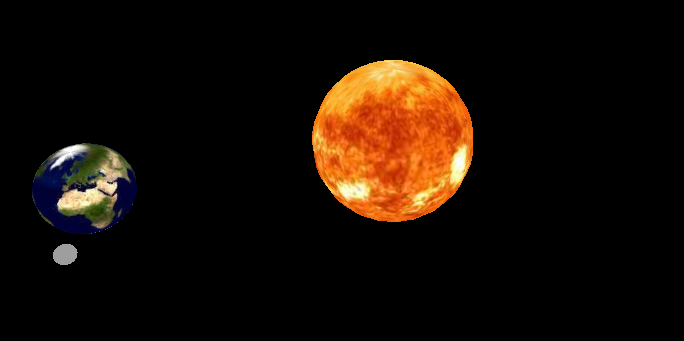
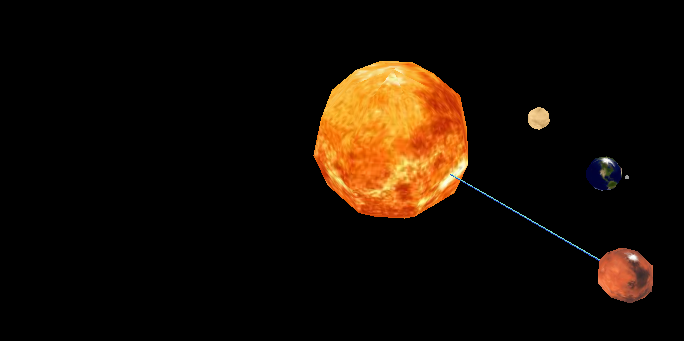
Before and after one commit to viniciuslopes13/solarSystem, a website: page index.html in a window 1280 px wide. Shown: the part 259-600 px from the top of the page, without its empty margins (247-931 px from the left). Drawn offline with nearby package versions, Linux system fonts and the light colour scheme.

Commit message:
adição de rotação

```diff
--- a/index.html
+++ b/index.html
@@ -14,6 +14,8 @@
 		<!--<script src="js/three.js"></script>-->
 		<script type="text/javascript" src="https://cdnjs.cloudflare.com/ajax/libs/three.js/0.138.3/three.js"></script>
 		<script src="js/OrbitControls.js"></script>
+		<script src="js/Rotation.js"></script>
+		<script src="js/Planet.js"></script>
 		<script src="js/scene.js"></script>
 	</body>
 </html>
--- /dev/null
+++ b/js/Planet.js
@@ -0,0 +1,21 @@
+
+class Planet {
+
+    constructor(raio, posicaoX, textureFile) {
+        this.raio = raio;
+        this.posicaoX = posicaoX;
+        this.textureFile = textureFile;
+    }
+
+    getMesh() {
+        if (this.mesh === undefined || this.mesh === null) {
+            const geometriaPlaneta = new THREE.SphereGeometry(this.raio);
+            const textura = new THREE.TextureLoader().load(this.textureFile);
+            const material = new THREE.MeshBasicMaterial({ map: textura });
+            this.mesh = new THREE.Mesh(geometriaPlaneta, material);
+            this.mesh.position.x += this.posicaoX;
+        }
+        return this.mesh;
+    }
+
+}
--- /dev/null
+++ b/js/Rotation.js
@@ -0,0 +1,20 @@
+class Rotation {
+
+	constructor(planetMesh, showRotation = false) {
+		this.planetPositionX = planetMesh.position.x;
+		this.y = 0.25;
+		this.z = 0.25;
+		this.showRotation = showRotation;
+	}
+
+	getMesh() {
+		if (this.mesh === undefined || this.mesh === null) {
+			const geometry = new THREE.BoxGeometry(this.planetPositionX, 0.25, 0.25);
+			const material = new THREE.MeshNormalMaterial();
+			this.mesh = new THREE.Mesh(geometry, material);
+			this.mesh.position.x = this.planetPositionX / 2;
+			this.mesh.visible = this.showRotation;
+		}
+		return this.mesh;
+	}
+}
--- a/js/scene.js
+++ b/js/scene.js
@@ -25,47 +25,50 @@ function criaPlaneta(raio, textura, orbita){
 	return planet;
 }
 
-function addEmOrbita(objetoFilho, distancia, objetoPai){
-	objeto.translateX(distancia);
-	objetoPai.add(objetoFilho);
-}
+const sol = new Planet(20,0,"textures/sun.jpeg");
+const solMesh = sol.getMesh();
+const sistemaSolar = new THREE.Group();
+sistemaSolar.add(solMesh);
 
-function criarLuz(){
-	var pointLight = new THREE.PointLight(0xFFFFFF);
-	pointLight.position.set(10, 50, 30);
-	scene.add(pointLight);
-}
+scene.add(sistemaSolar);
 
-const texturaLua = new THREE.TextureLoader().load('textures/lua.jpg');
-const lua = criaPlaneta(2,texturaLua,20);
+const mercurio = new Planet(2, 30, "/textures/mercury.png");
+const mercurioMesh = mercurio.getMesh();
+const mercurioSistema = new THREE.Group();
+mercurioSistema.add(mercurioMesh);
 
-const texturaTerra = new THREE.TextureLoader().load('textures/earth.jpeg');
-const terra = criaPlaneta(10,texturaTerra,70);
-terra.add(lua);
+const venus = new Planet(3, 40, "/textures/venus.jpeg");
+const venusMesh = venus.getMesh();
+const venusSistema = new THREE.Group();
+venusSistema.add(venusMesh);
 
-const texturaSol = new THREE.TextureLoader().load('textures/sun.jpeg');
-const sol = criaPlaneta(20,texturaSol,0);
-sol.add(terra);
+const terra = new Planet(4, 50, "/textures/earth.jpeg");
+const terraMesh = terra.getMesh();
+const terraSistema = new THREE.Group();
+terraSistema.add(terraMesh);
 
-criarLuz();
+const marte = new Planet(5, 60, "/textures/mars.jpeg");
+const marteMesh = marte.getMesh();
+const marteSistema = new THREE.Group();
+marteSistema.add(marteMesh);
 
-function rotacionarSol(){
-	var matrizRotacao = new THREE.Matrix4();
-	matrizRotacao.makeRotationY(calcularRadianos(1));
-	sol.applyMatrix(matrizRotacao);
-}
+const luaTerra = new Planet(0.5, 5, "/textures/lua.jpg");
+const luaTerraMesh = luaTerra.getMesh();
+const luaTerraSistema = new THREE.Group();
+luaTerraSistema.add(luaTerraMesh);
 
-function rotacionarObjeto(objeto, tranlacao, rotacao){
-	var matrizRotacaoY = new THREE.Matrix4();
-	matrizRotacaoY.makeRotationY(calcularRadianos(tranlacao));
-	terra.applyMatrix(matrizRotacaoY);
+/* Adiciona lua a órbita do planeta Terra*/
+terraMesh.add(luaTerraSistema);
 
+sistemaSolar.add(terraSistema,mercurioSistema,venusSistema,marteSistema);
+
+function rotacionarObjeto(objeto, rotacao){
 	var matrizRotacaoEixo = new THREE.Matrix4();
 	var	matrizTranslacaoPosicao = new THREE.Matrix4();
 	var	matrizTranslacaoOrigem = new THREE.Matrix4();
 	var	posicao = objeto.position;
 
-	matrizRotacaoEixo.makeRotationY(calcularRadianos(rotacao));
+	matrizRotacaoEixo.makeRotationY(rotacao);
 	matrizTranslacaoPosicao.makeTranslation(posicao.x, posicao.y, posicao.z);
 	matrizTranslacaoOrigem.makeTranslation(-posicao.x, -posicao.y, -posicao.z);
 
@@ -74,67 +77,50 @@ function rotacionarObjeto(objeto, tranlacao, rotacao){
 	objeto.applyMatrix(matrizTranslacaoPosicao);
 }
 
-function rotacionarTerra(){
-	var matrizRotacaoY = new THREE.Matrix4();
-	matrizRotacaoY.makeRotationY(calcularRadianos(1));
-	terra.applyMatrix(matrizRotacaoY);
 
-	var matrizRotacaoEixo = new THREE.Matrix4();
-	var	matrizTranslacaoPosicao = new THREE.Matrix4();
-	var	matrizTranslacaoOrigem = new THREE.Matrix4();
-	var	posicao = terra.position;
+const controls = new THREE.OrbitControls( camera, renderer.domElement );
+controls.update();
 
-	matrizRotacaoEixo.makeRotationY(calcularRadianos(1.5));
-	matrizTranslacaoPosicao.makeTranslation(posicao.x, posicao.y, posicao.z);
-	matrizTranslacaoOrigem.makeTranslation(-posicao.x, -posicao.y, -posicao.z);
+const EARTH_YEAR = 2 * Math.PI * (1 / 60) * (1 / 60);
+const EARTH_DAY = 2 * Math.PI * (1 / 10) * (1 / 10);
 
-	terra.applyMatrix(matrizTranslacaoOrigem);
-	terra.applyMatrix(matrizRotacaoEixo);
-	terra.applyMatrix(matrizTranslacaoPosicao);
+function addLinhaRotacao(planetaMesh, planetaSitema, mostrarLinha = true){
+	const linhaRotacao = new Rotation(planetaMesh,mostrarLinha);
+	const linhaRotacaoMesh = linhaRotacao.getMesh();
+	planetaSitema.add(linhaRotacaoMesh);
 }
 
-function rotacionarLua(){
-	var matrizRotacaoY = new THREE.Matrix4();
-	matrizRotacaoY.makeRotationY(calcularRadianos(6));
-	lua.applyMatrix(matrizRotacaoY);
 
-	var matrizRotacaoEixo = new THREE.Matrix4();
-	var	matrizTranslacaoPosicao = new THREE.Matrix4();
-	var	matrizTranslacaoOrigem = new THREE.Matrix4();
-	var	posicao = lua.position;
+addLinhaRotacao(marteMesh,marteSistema);
+/*addLinhaRotacao(terraMesh,terraSistema);
+addLinhaRotacao(venusMesh,venusSistema);
+addLinhaRotacao(mercurioMesh,mercurioSistema);*/
 
-	matrizRotacaoEixo.makeRotationY(calcularRadianos(0.6));
-	matrizTranslacaoPosicao.makeTranslation(posicao.x, posicao.y, posicao.z);
-	matrizTranslacaoOrigem.makeTranslation(-posicao.x, -posicao.y, -posicao.z);
-
-	lua.applyMatrix(matrizTranslacaoOrigem);
-	lua.applyMatrix(matrizRotacaoEixo);
-	lua.applyMatrix(matrizTranslacaoPosicao);
-}
-
-function calcularRadianos(grau){
-	return grau * Math.PI / 180;
-}
-
-const controls = new THREE.OrbitControls( camera, renderer.domElement );
-
-//controls.update();
 
 function animate(){
 	renderer.render(scene, camera);
 
-	rotacionarObjeto(sol,0,1);
-	//rotacionarObjeto(terra,0.1,2);
-	//rotacionarObjeto(lua,5,3);
+	rotacionarObjeto(solMesh,0.001);
 
-	rotacionarLua();
-	rotacionarTerra();
-	//rotacionarObjeto(terra,0.1,1.5);
-	//rotacionarObjeto(lua,0.1,1);
-	//rotacionarSol();
+	rotacionarObjeto(mercurioSistema,EARTH_YEAR*4);
 
-	//controls.update();
+	rotacionarObjeto(venusSistema,EARTH_YEAR*2);
 
+	rotacionarObjeto(terraSistema,EARTH_YEAR);
+	rotacionarObjeto(terraMesh,EARTH_DAY);
+
+	//rotacionarObjeto(marteSistema,EARTH_YEAR/2);
+	rotacionarObjeto(marteMesh,EARTH_DAY*2);
+
+
+
+
+
+
+
+	rotacionarObjeto(luaTerraSistema,EARTH_DAY);
+
+	controls.update();
 	requestAnimationFrame(animate);
 }
 
```
